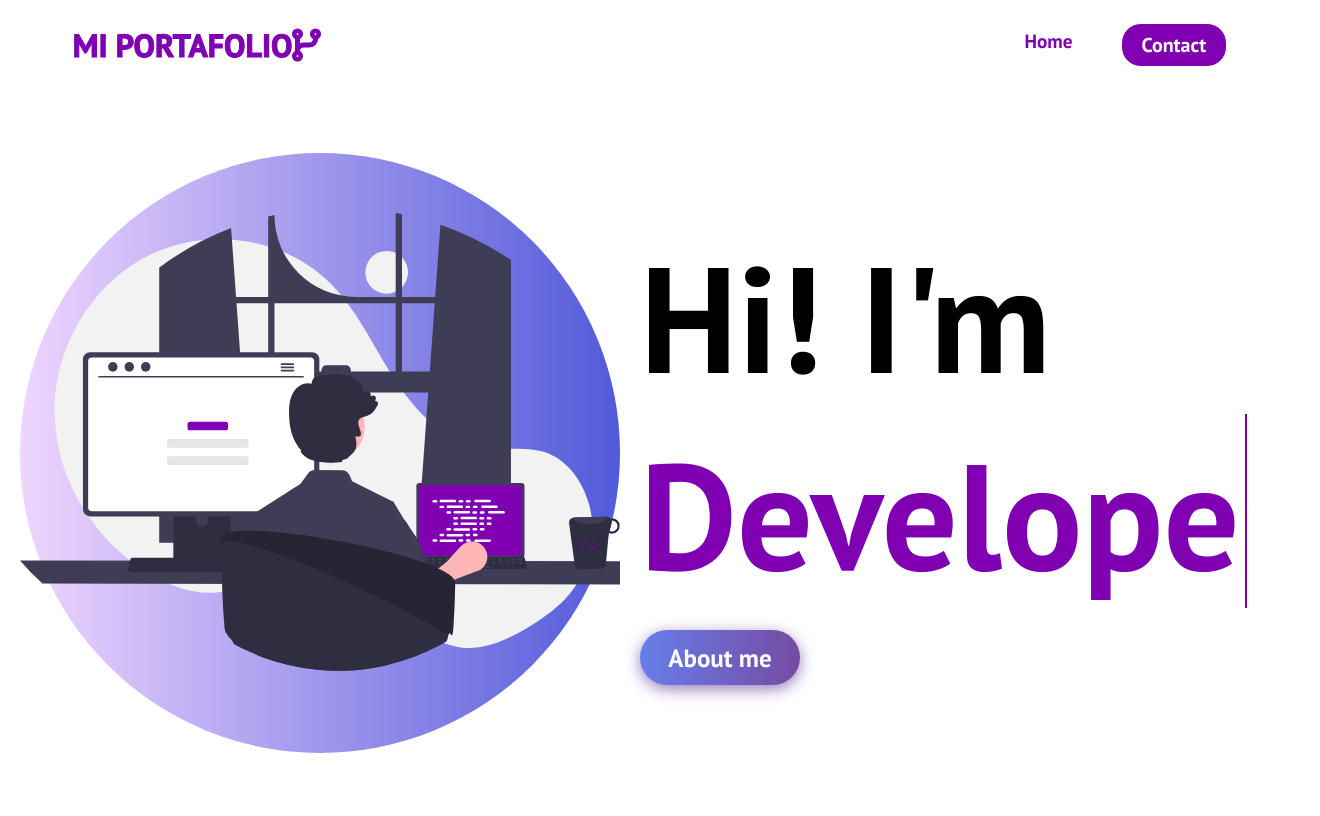
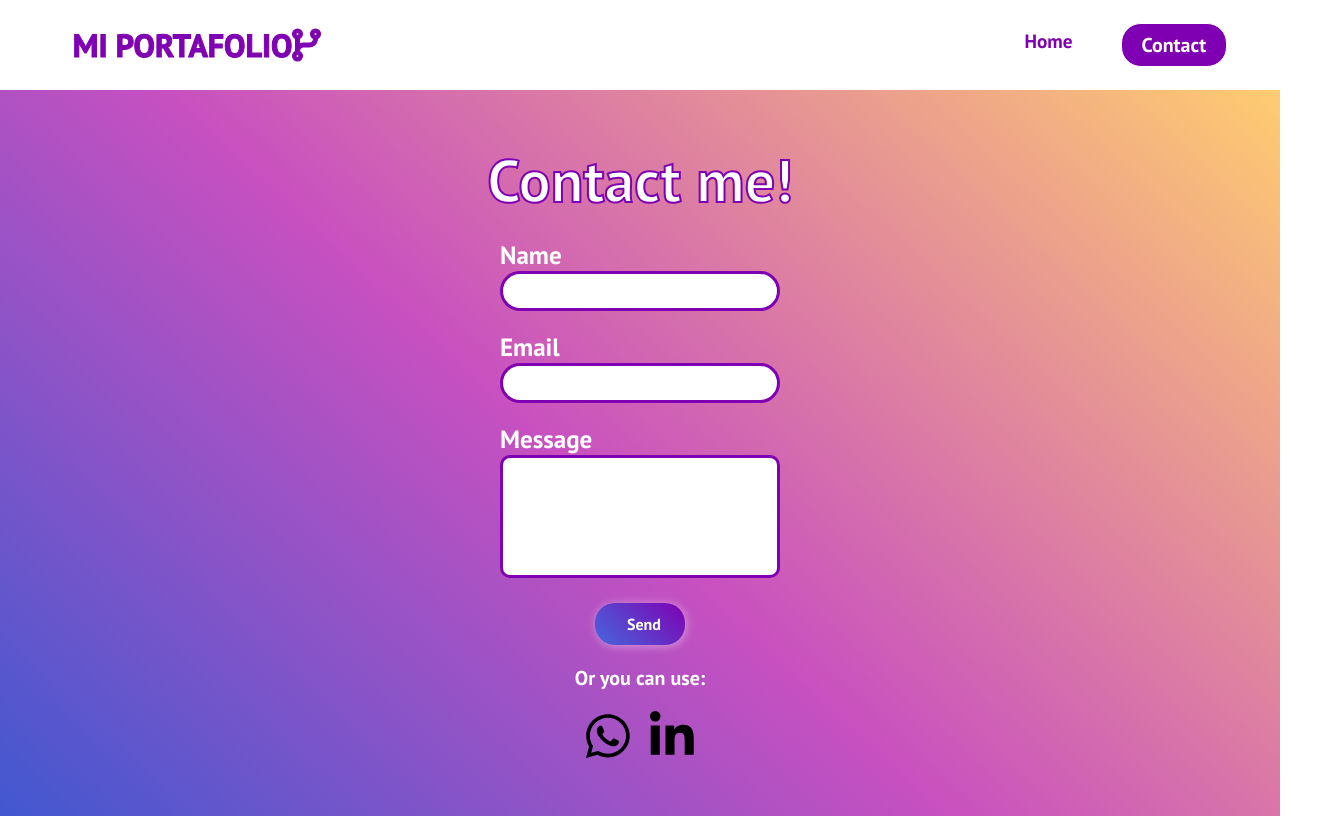
Before and after one commit to Paolollch/miportafolio, a React (Create React App) app: page /Contact in a window 1280 px wide. Before the commit this address led to /. Shown: the whole page, 1320 px wide, since content can reach past the window. Built offline with nearby package versions, Linux system fonts and the light colour scheme.

Commit message:
Agregando form

```diff
--- a/package.json
+++ b/package.json
@@ -7,6 +7,7 @@
     "@testing-library/jest-dom": "^5.16.4",
     "@testing-library/react": "^13.2.0",
     "@testing-library/user-event": "^13.5.0",
+    "emailjs-com": "^3.2.0",
     "framer-motion": "^6.3.5",
     "gh-pages": "^4.0.0",
     "react": "^18.1.0",
--- a/src/App.css
+++ b/src/App.css
@@ -15,27 +15,3 @@
     justify-content: center;
     font-size: 3rem;
   }
-
-  .services {
-    background-position: center;
-    background-size: cover;
-    background-repeat: no-repeat;
-    color: #fff;
-    font-size: 100px;
-  }
-
-  .products {
-    background-position: center;
-    background-size: fill;
-    background-repeat: no-repeat;
-    color: #fff;
-    font-size: 100px;
-  }
-
-  .sign-up {
-    background-position: center;
-    background-size: cover;
-    background-repeat: no-repeat;
-    color: #fff;
-    font-size: 100px;
-  }
--- a/src/App.js
+++ b/src/App.js
@@ -4,6 +4,7 @@ import { BrowserRouter as Router,Routes, Route } from 'react-router-dom';
 import Navbar from './components/NavBar/Navbar';
 import Home from './pages/Home/Home'
 import Aboutme from './pages/Aboutme/Aboutme';
+import Contact from './pages/Contact/Contact'
 import { Navigate } from 'react-router-dom';
 
 function App() {
@@ -14,6 +15,7 @@ function App() {
       <Routes>
         <Route path='/' element={<Home/>}/>
         <Route path='/About_me' element={<Aboutme/>}/>
+        <Route path='/Contact' element={<Contact/>}/>
         <Route path='*' element={ <Navigate to="/" replace/> }/>
       </Routes>
     </Router>
--- a/src/components/Button/Button.js
+++ b/src/components/Button/Button.js
@@ -20,7 +20,7 @@ export const Button = ({
   const checkButtonSize = SIZES.includes(buttonSize) ? buttonSize : SIZES[0];
 
   return (
-    <Link to='/About_me' className='btn-mobile'>
+    <Link to='/Contact' className='btn-mobile'>
       <button
         className={`btn ${checkButtonStyle} ${checkButtonSize}`}
         onClick={onClick}
--- a/src/components/NavBar/Navbar.css
+++ b/src/components/NavBar/Navbar.css
@@ -80,6 +80,7 @@
 .menu-icon {
   display: none;
 }
+
 
 @media screen and (max-width: 960px) {
   .NavbarItems {
--- a/src/components/NavBar/Navbar.js
+++ b/src/components/NavBar/Navbar.js
@@ -43,7 +43,7 @@ function Navbar() {
             </li>
             <li>
               <Link
-                to='/About_me'
+                to='/Contact'
                 className='nav-links-mobile'
                 onClick={closeMobileMenu}
               >
--- /dev/null
+++ b/src/pages/Contact/Contact.css
@@ -0,0 +1,104 @@
+.containerContact{
+    width:100%;
+    height:90.71vh;
+    background-color: #4158D0;
+    background-image: linear-gradient(43deg, #4158D0 0%, #C850C0 46%, #FFCC70 100%);
+    position:absolute;
+    align-items: center;
+    justify-content: center;
+    display: flex;
+    flex-direction: column;
+    flex-wrap: wrap;
+}
+
+h1{
+    color: #fff;
+    font-size: 60px;
+    -webkit-text-stroke: 2px #7f00b2;
+}
+
+.containerForm{
+    border-radius: 2%;
+    /* border: 3px solid #7f00b2; */
+    display: flex;
+    flex-direction: column;
+    flex-wrap: wrap;
+    /* width: 80%; */
+    padding: 10px;
+    justify-content: center;
+    align-items: center;
+    /* background-color: #fff; */
+}
+
+form{
+    display: flex;
+    flex-direction: column;
+    flex-wrap: wrap;
+    width: 280px;
+}
+
+label{
+    color: #fff;
+    font-size: 25px;
+    padding-top: 20px;
+}
+
+.inputForm{
+    border-radius: 20px;
+    border: 3px solid #7f00b2;
+    height: 40px;
+    width: 100%;
+    padding-left: 10px;
+    font-size: 15px;
+}
+
+textarea{
+    border-radius: 10px;
+    border: 3px solid #7f00b2;
+    resize: none;
+    padding-left: 10px;
+    padding-top: 3px;
+    font-size: 15px;
+}
+
+.buttonSubmit{
+    margin-top: 25px;
+    border-radius: 40px;
+    width: 90px;
+    align-self: center;
+    border: 5em;
+    cursor: pointer;
+    outline: none;
+    font-size: 16px;
+    -webkit-transform: translate(0);
+    transform: translate(0);
+    background-image: linear-gradient(45deg, #4568dc, #7f00b2);
+    padding: 0.7em 2em;
+    border-radius: 20px;
+    box-shadow: 1px 1px 10px rgba(255, 255, 255, 0.438);
+    color: white;
+    text-align: center;
+}
+
+textarea:focus, input:focus{
+    outline: none;
+}
+
+p{
+    align-self: center;
+    padding-top: 20px;
+    color: white;
+    font-size: 20px;
+    padding-bottom: 20px;
+}
+
+.IconContainer{
+    position:flex;
+    align-items: center;
+    justify-content: center;
+    align-self: center;
+}
+
+.iconLinkedIn{
+    padding-left: 20px;
+}
--- /dev/null
+++ b/src/pages/Contact/Contact.js
@@ -0,0 +1,46 @@
+import React from 'react'
+import './Contact.css'
+import LinkedIn from './LinkedIn'
+import Whatsapp from './Whatsapp'
+import emailjs from 'emailjs-com'
+
+function Contact() {
+  function sendEmail(e){
+    e.preventDefault();
+
+    emailjs.sendForm('service_r2znkoj','template_yak0sdc',e.target,'Ca_2yV9-ve94f7l8f',).then(res=>{
+        console.log(res);
+    }).catch(err=> console.log(err));
+  };
+
+  return (
+    <>
+    <div className="containerContact">
+
+        <div className='containerForm'>
+        <h1>Contact me!</h1>
+            <form onSubmit={sendEmail}>
+                <label>Name</label>
+                <input type="text" name="Name" className="inputForm"/>
+
+                <label>Email</label>
+                <input type="text" name="User_email" className="inputForm"/>
+
+                <label>Message</label>
+                <textarea name="Message" rows="6"/>
+                <input type ="submit" value="Send" className="buttonSubmit"/>
+            </form>
+            <p>Or you can use:</p>
+            <div className='IconContainer'>
+            <Whatsapp height="50px"/>
+            <a href="https://www.linkedin.com/in/paolo-llamoza-6b5523178/">
+                <LinkedIn height="50px" className="iconLinkedIn"/>
+            </a>
+            </div>
+        </div>
+    </div>
+    </>
+  )
+}
+
+export default Contact
--- /dev/null
+++ b/src/pages/Contact/LinkedIn.js
@@ -0,0 +1,9 @@
+import * as React from "react"
+
+const LinkedIn = (props) => (
+  <svg xmlns="http://www.w3.org/2000/svg" viewBox="0 0 448 512" {...props}>
+    <path d="M100.28 448H7.4V148.9h92.88zM53.79 108.1C24.09 108.1 0 83.5 0 53.8a53.79 53.79 0 0 1 107.58 0c0 29.7-24.1 54.3-53.79 54.3zM447.9 448h-92.68V302.4c0-34.7-.7-79.2-48.29-79.2-48.29 0-55.69 37.7-55.69 76.7V448h-92.78V148.9h89.08v40.8h1.3c12.4-23.5 42.69-48.3 87.88-48.3 94 0 111.28 61.9 111.28 142.3V448z" />
+  </svg>
+)
+
+export default LinkedIn
--- /dev/null
+++ b/src/pages/Contact/Whatsapp.js
@@ -0,0 +1,9 @@
+import * as React from "react"
+
+const Whatsapp = (props) => (
+  <svg xmlns="http://www.w3.org/2000/svg" viewBox="0 0 448 512" {...props}>
+    <path d="M380.9 97.1C339 55.1 283.2 32 223.9 32c-122.4 0-222 99.6-222 222 0 39.1 10.2 77.3 29.6 111L0 480l117.7-30.9c32.4 17.7 68.9 27 106.1 27h.1c122.3 0 224.1-99.6 224.1-222 0-59.3-25.2-115-67.1-157zm-157 341.6c-33.2 0-65.7-8.9-94-25.7l-6.7-4-69.8 18.3L72 359.2l-4.4-7c-18.5-29.4-28.2-63.3-28.2-98.2 0-101.7 82.8-184.5 184.6-184.5 49.3 0 95.6 19.2 130.4 54.1 34.8 34.9 56.2 81.2 56.1 130.5 0 101.8-84.9 184.6-186.6 184.6zm101.2-138.2c-5.5-2.8-32.8-16.2-37.9-18-5.1-1.9-8.8-2.8-12.5 2.8-3.7 5.6-14.3 18-17.6 21.8-3.2 3.7-6.5 4.2-12 1.4-32.6-16.3-54-29.1-75.5-66-5.7-9.8 5.7-9.1 16.3-30.3 1.8-3.7.9-6.9-.5-9.7-1.4-2.8-12.5-30.1-17.1-41.2-4.5-10.8-9.1-9.3-12.5-9.5-3.2-.2-6.9-.2-10.6-.2-3.7 0-9.7 1.4-14.8 6.9-5.1 5.6-19.4 19-19.4 46.3 0 27.3 19.9 53.7 22.6 57.4 2.8 3.7 39.1 59.7 94.8 83.8 35.2 15.2 49 16.5 66.6 13.9 10.7-1.6 32.8-13.4 37.4-26.4 4.6-13 4.6-24.1 3.2-26.4-1.3-2.5-5-3.9-10.5-6.6z" />
+  </svg>
+)
+
+export default Whatsapp
```
Also changed, not shown: 1 other file (tests, documents, lock files or other folders).
